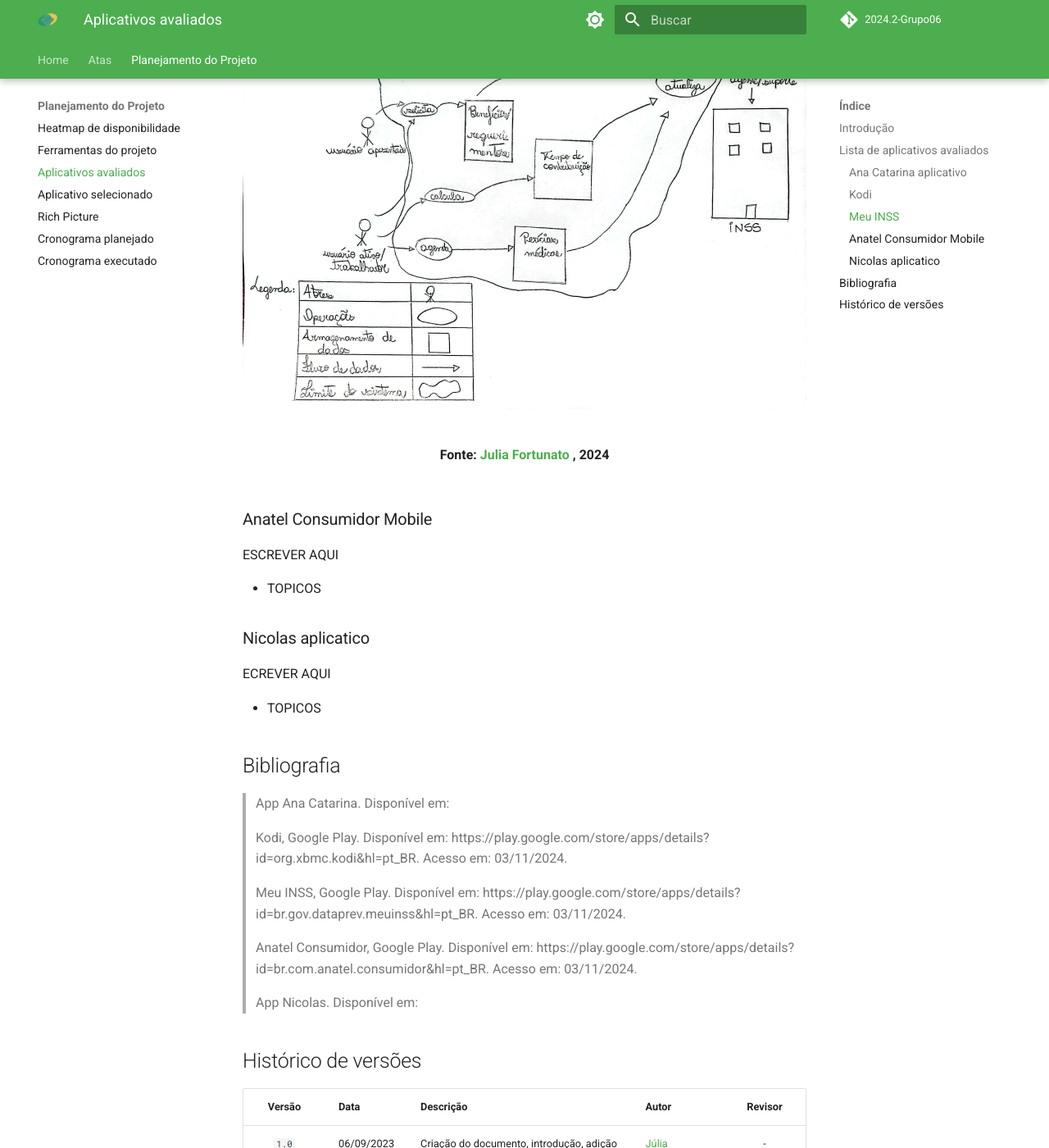
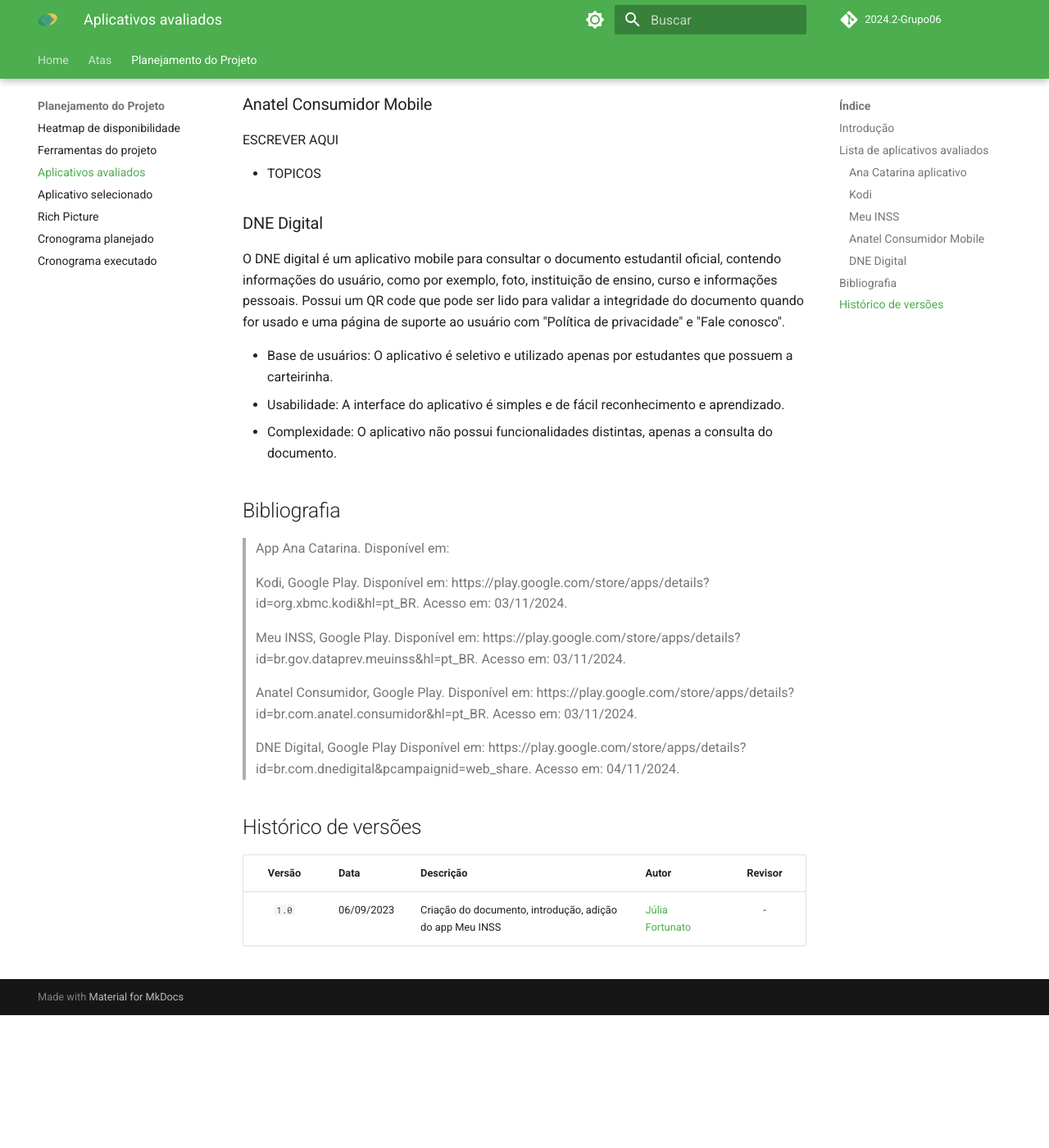
Before and after one commit to Requisitos-de-Software/2024.2-MeuINSS, an MkDocs documentation site: the page built from docs/planejamento_do_projeto/lista-apps-avaliados.md, in a window 1280 px wide and 1400 px high, scrolled down 3268 px. Shown: the whole window at 82% size. Built offline with MkDocs 1.6.1 and Material for MkDocs 9.7.7, drawn with Linux system fonts in a browser that asks for light colours; comment, search, counter and statistics services are not loaded; after the commit the page ends 4506 px from its top, so only the background shows below that.

Commit message:
adição na lista de apps

```diff
--- a/docs/planejamento_do_projeto/lista-apps-avaliados.md
+++ b/docs/planejamento_do_projeto/lista-apps-avaliados.md
@@ -34,7 +34,7 @@
       <td><a href="https://github.com/mauricio-araujoo">Maurício Ferreira</a></td>
     </tr>
     <tr>
-    <td>-</td>
+    <td>DNE Digital</td>
     <td><a href="https://github.com/nickgehjk">Nicolas Bandeira</a></td>
     </tr>
   </tbody>
@@ -89,7 +89,7 @@
 </div>
 
 <div align="center">
-<img src="/imagens/RichPicture.jpeg" alt="Rich Picture do Meu INSS" style=" max-width: 100%; height: auto; margin-bottom: 20px;">
+<img src="imagens/RichPicture.jpeg" alt="Rich Picture do Meu INSS" style=" max-width: 100%; height: auto; margin-bottom: 20px;">
 </div>
 <div align="center">
 <p style="text-align: center; margin-bottom: 50px;">
@@ -105,11 +105,13 @@
 
 - TOPICOS
 
-### Nicolas aplicatico
+### DNE Digital
 
-ECREVER AQUI
+O DNE digital é um aplicativo mobile para consultar o documento estudantil oficial, contendo informações do usuário, como por exemplo, foto, instituição de ensino, curso e informações pessoais. Possui um QR code que pode ser lido para validar a integridade do documento quando for usado e uma página de suporte ao usuário com "Política de privacidade" e "Fale conosco".
 
-- TOPICOS
+- Base de usuários: O aplicativo é seletivo e utilizado apenas por estudantes que possuem a carteirinha.
+- Usabilidade: A interface do aplicativo é simples e de fácil reconhecimento e aprendizado.
+- Complexidade: O aplicativo não possui funcionalidades distintas, apenas a consulta do documento.
 
 ## Bibliografia
 
@@ -121,7 +123,7 @@
 >
 > Anatel Consumidor, Google Play. Disponível em: https://play.google.com/store/apps/details?id=br.com.anatel.consumidor&hl=pt_BR. Acesso em: 03/11/2024.
 >
-> App Nicolas. Disponível em:
+> DNE Digital, Google Play Disponível em: https://play.google.com/store/apps/details?id=br.com.dnedigital&pcampaignid=web_share. Acesso em: 04/11/2024.
 
 ##  Histórico de versões
 
```
